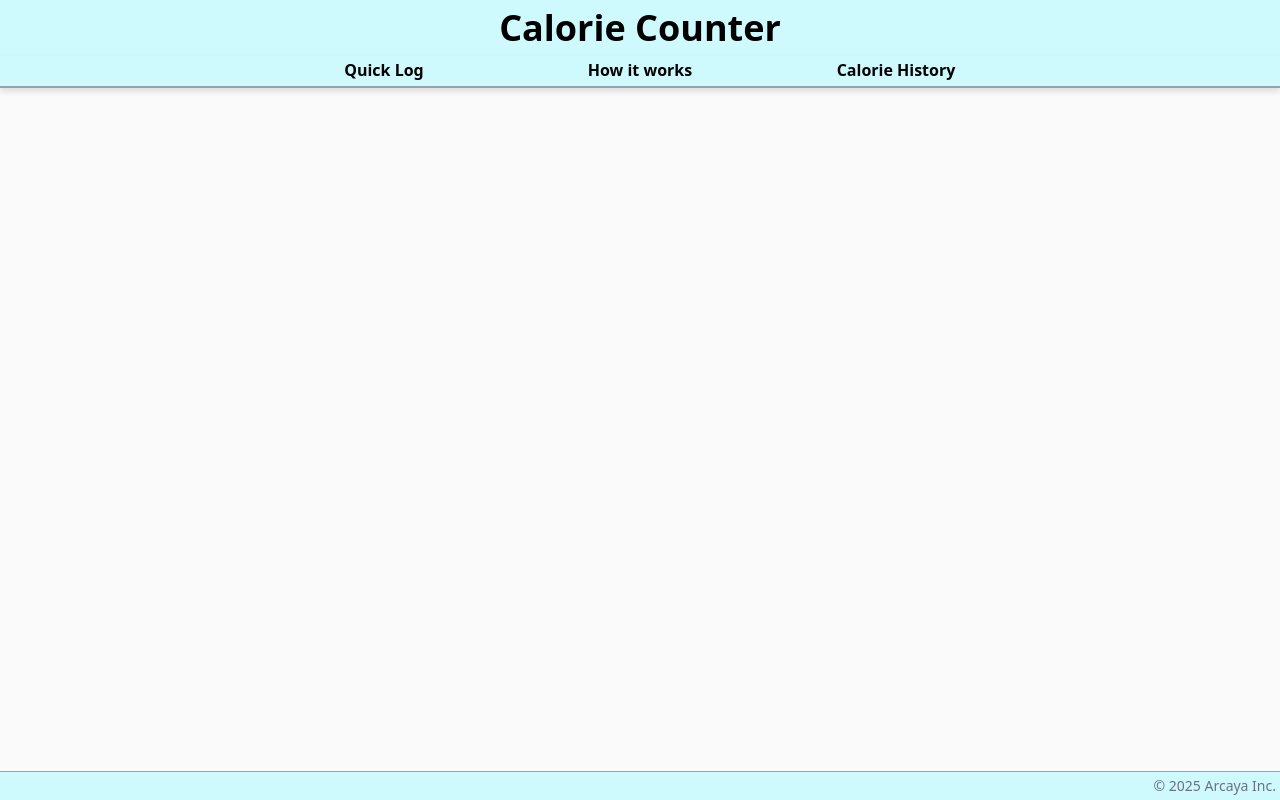
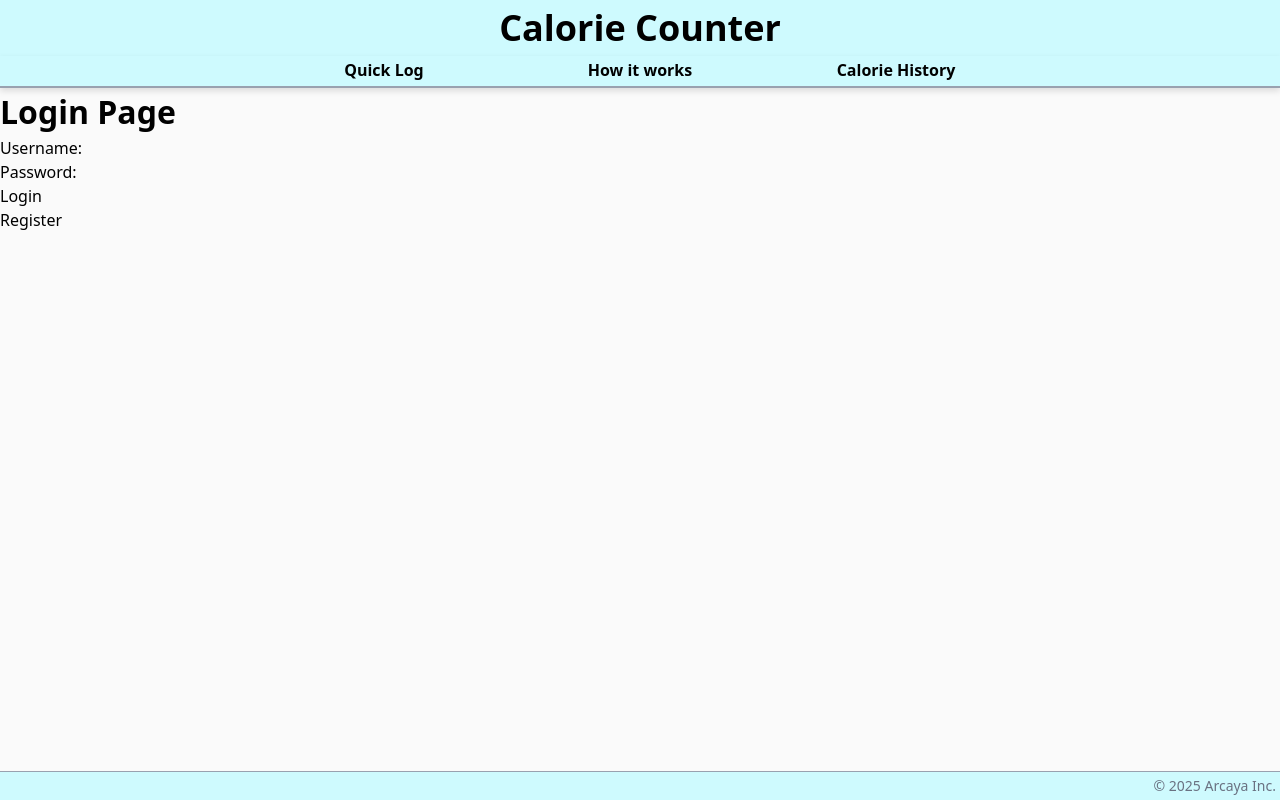
Before and after one commit to SeanEArc/Unit-2-Final-Project, a React (Vite) app in the folder React-Final-copy/: page /login in a window 1280 px wide. Built offline with nearby package versions, Linux system fonts and the light colour scheme.

Commit message:
Created LoginPage component and added route. Created a test fetch request to the API in App.jsx.

```diff
--- a/React-Final-copy/src/App.jsx
+++ b/React-Final-copy/src/App.jsx
@@ -6,6 +6,7 @@ import AboutPage from './components/AboutPage';
 import CalorieHistory from './components/CalorieHistory'
 import TopOfPage from './components/TopOfPage'
 import HowItWorks from './components/HowItWorks'
+import LoginPage from './components/LoginPage'
 
 const App = () => {
 
@@ -23,6 +24,7 @@ const App = () => {
         <TopOfPage onSubmitEntry={handleAddEntry}/>
 
           <Routes>
+            <Route path='/login' element={<LoginPage/>}/>
             <Route path='/' element={<Dashboard />}/>
             <Route path='/calorieHistory'element={<CalorieHistory/>}/>
             <Route path='/howItWorks' element={<HowItWorks/>}/>
--- /dev/null
+++ b/React-Final-copy/src/components/LoginPage.jsx
@@ -0,0 +1,56 @@
+
+import { data, Link } from 'react-router-dom';
+import { useState, useEffect } from 'react';
+
+// Log In Page Component
+
+const LoginPage = () => {
+
+      const [user, setUser] = useState([]);
+      const [password, setPassword] = useState('');
+      const [isLoggedIn, setIsLoggedIn] = useState(false);
+
+
+
+      const handleLogin = async (event) => {
+            event.preventDefault();
+
+            try {
+                  const response = await fetch('http://localhost:8080/users/all', {
+                        method: 'GET',
+                        headers: {
+                        'Content-Type': 'application/json',
+                        },
+                  });
+
+                  const data = await response.json();
+                  console.log('Fetched users:', data);
+                  console.log(data[3])
+
+            } catch (error) {
+                  console.error('Error logging in:', error);
+            }
+      };
+
+
+      return (
+            <div className="login-page">
+                  <h1>Login Page</h1>
+
+                  <form>
+                  <div>
+                  <label htmlFor="username">Username:</label>
+                  <input type="text" id="username" name="username" required />
+                  </div>
+                  <div>
+                  <label htmlFor="password">Password:</label>
+                  <input type="password" id="password" name="password" required />
+                  </div>
+                  <button type="submit" onClick={handleLogin}>Login</button>
+                  </form>
+                  <Link to="/register">Register</Link>
+            </div>
+      );
+}
+
+export default LoginPage;
```
